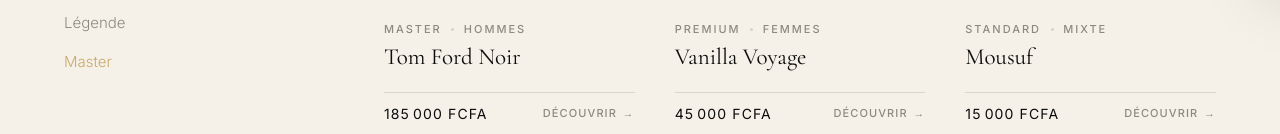
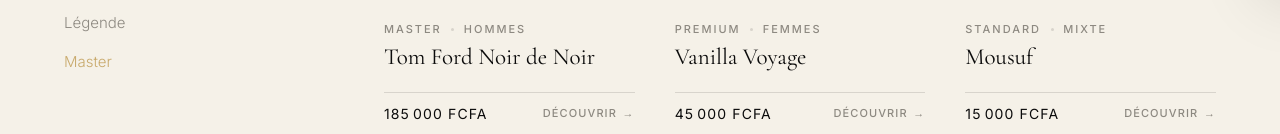
Before and after one commit to silboudo616-ship-it/LUXPARFUM, a React (Vite) app in the folder frontend/: page /LUXPARFUM/collections in a window 1280 px wide. Shown: the part 801-935 px from the top of the page. Built offline with nearby package versions, Linux system fonts and the light colour scheme.

Commit message:
Update Tom Ford name to Noir de Noir

```diff
--- a/frontend/src/data/mockData.js
+++ b/frontend/src/data/mockData.js
@@ -1,7 +1,7 @@
 export const perfumes = [
   {
     id: 'p1',
-    name: 'Tom Ford Noir',
+    name: 'Tom Ford Noir de Noir',
     collection: 'Master',
     gender: 'Hommes',
     price: 185000,
```
